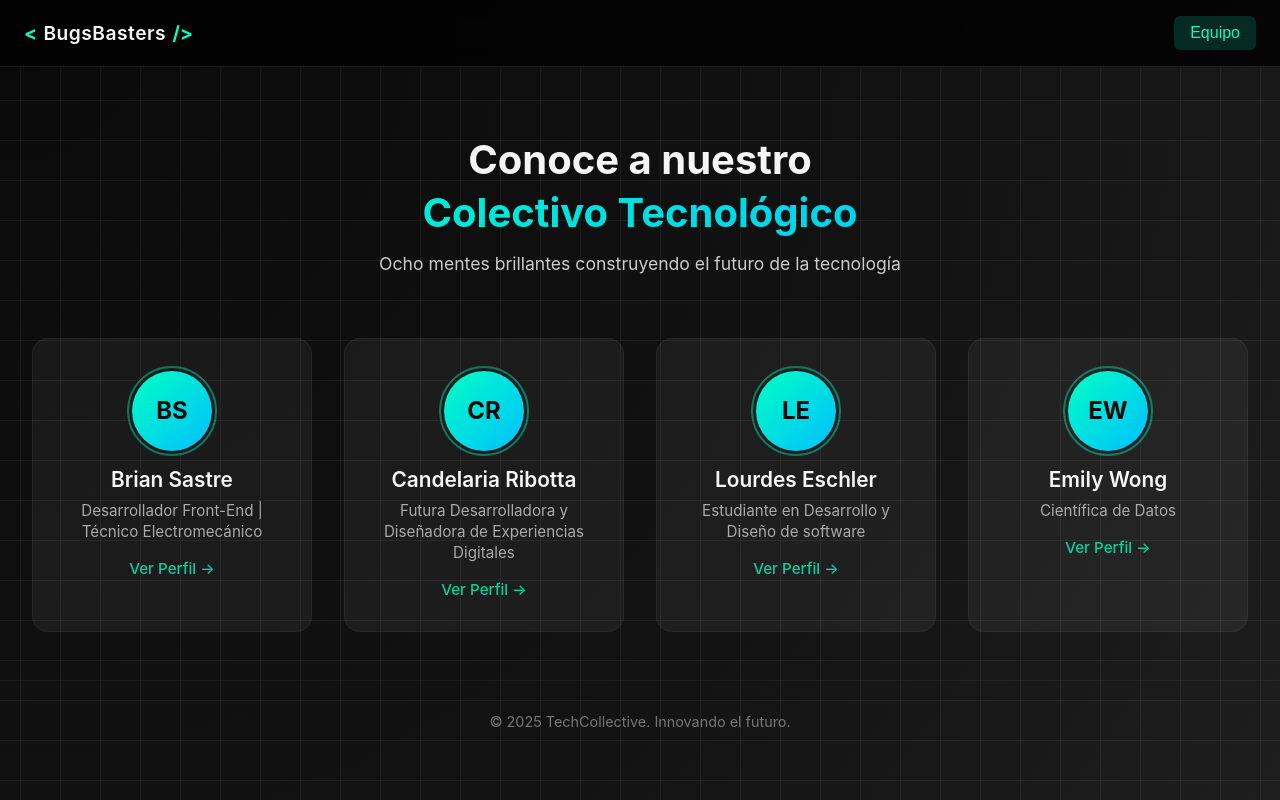
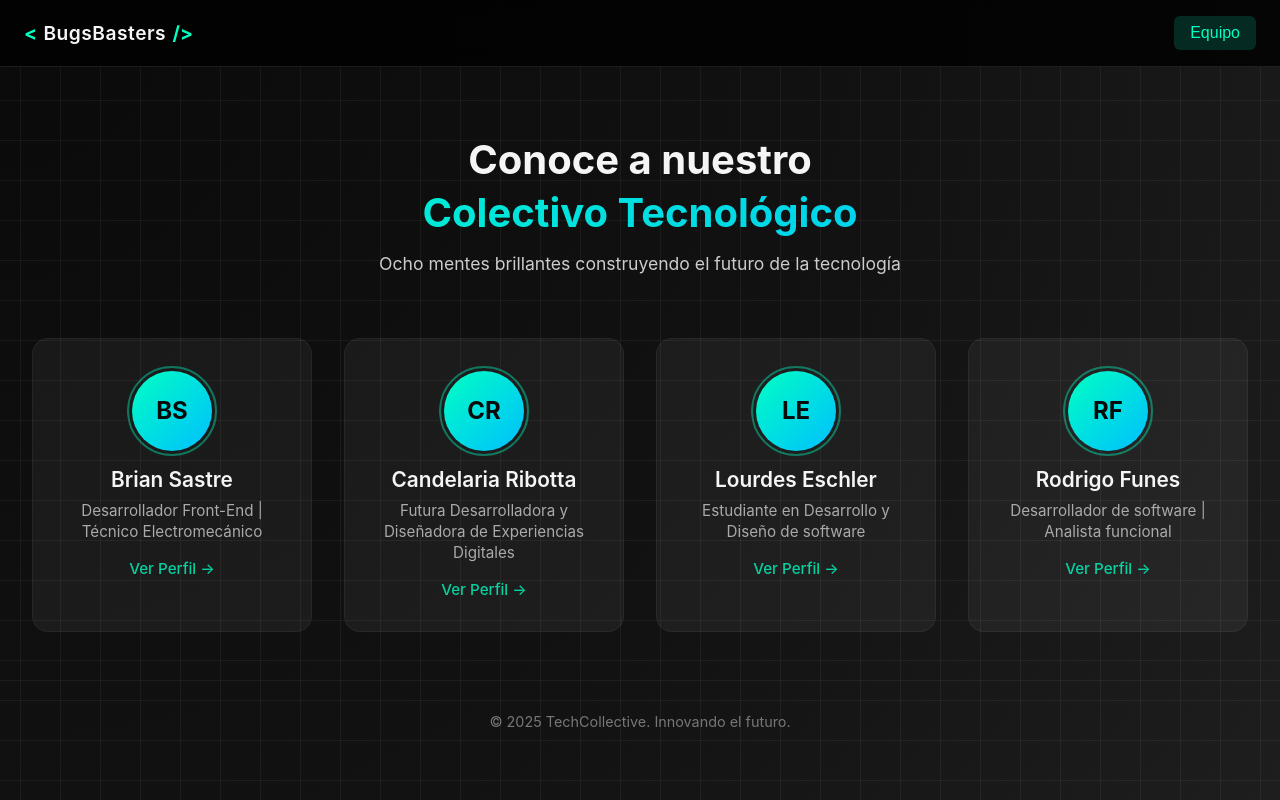
Before and after one commit to briansastre-ops/BugsBaster-sc-portfolio, a Vue app: page / in a window 1280 px wide. Built offline with nearby package versions, Linux system fonts and the light colour scheme.

Commit message:
Cree mi tarjeta en el portfolio grupal con mis datos personales

```diff
--- a/src/App.vue
+++ b/src/App.vue
@@ -246,22 +246,19 @@ const teamMembers = ref([
   },
   {
     id: 4,
-    name: 'Emily Wong',
-    initials: 'EW',
-    age: 27,
-    role: 'Científica de Datos',
-    location: 'Seattle, WA',
-    bio: 'Apasionada por el análisis de datos, machine learning y visualización. Convierte datos en estrategias accionables.',
+    name: 'Rodrigo Funes',
+    initials: 'RF',
+    age: 29,
+    role: 'Desarrollador de software | Analista funcional ',
+    location: 'Ciudad Autónoma de Buenos Aires, Buenos Aires, Argentinagg',
+    bio: 'Desarrollador de software y analista funcional orientado a los detalles, con experiencia práctica en análisis de datos, mejora de procesos y desarrollo web utilizando JavaScript, Python, SQL y Git. Fuertes habilidades de comunicación y experiencia trabajando en equipos ágiles con múltiples áreas. Apasionado por el aprendizaje continuo y por resolver problemas reales mediante soluciones tecnológicas.',
     studies: [
-      { degree: 'Lic. en Matemáticas', institution: 'UC Berkeley', year: '2019' },
-      { degree: 'Maestría en Ciencia de Datos', institution: 'Carnegie Mellon', year: '2022' }
+      { degree: 'Tecnicatura Universitaria en Programación', institution: 'UTN San Rafael', year: 'En curso' },
     ],
-    skills: ['Python', 'TensorFlow', 'SQL', 'R', 'Tableau', 'Machine Learning'],
+    skills: ['Python', 'JavaScript', 'SQL', 'Java', 'SQL Server', 'Vue.js', 'Express.js', 'Metodologías Ágiles'],
     social: {
-      GitHub: 'https://github.com',
-      LinkedIn: 'https://linkedin.com',
-      Kaggle: 'https://kaggle.com',
-      Twitter: 'https://twitter.com'
+      GitHub: 'https://github.com/RodrigoFunes',
+      LinkedIn: 'https://www.linkedin.com/in/rodrigo-funes-809a06182/'
     }
   }
   // ... continúa igual para los demás miembros
```
